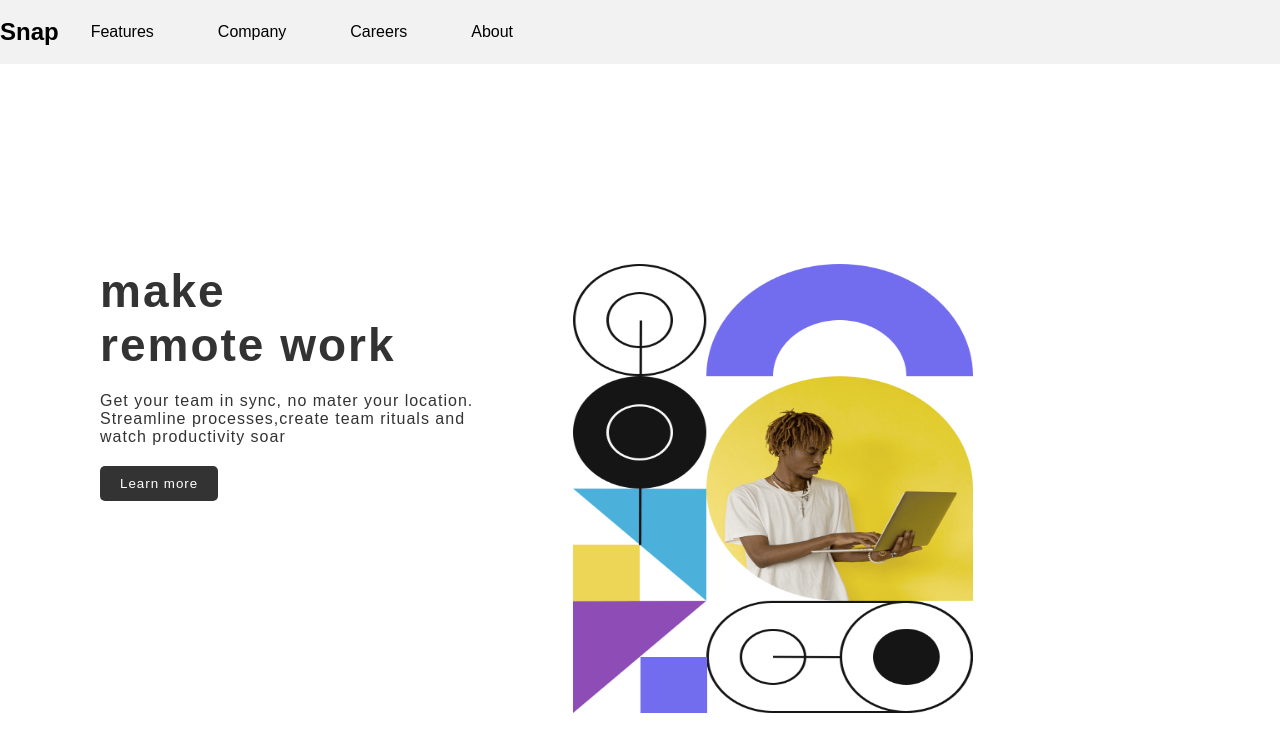
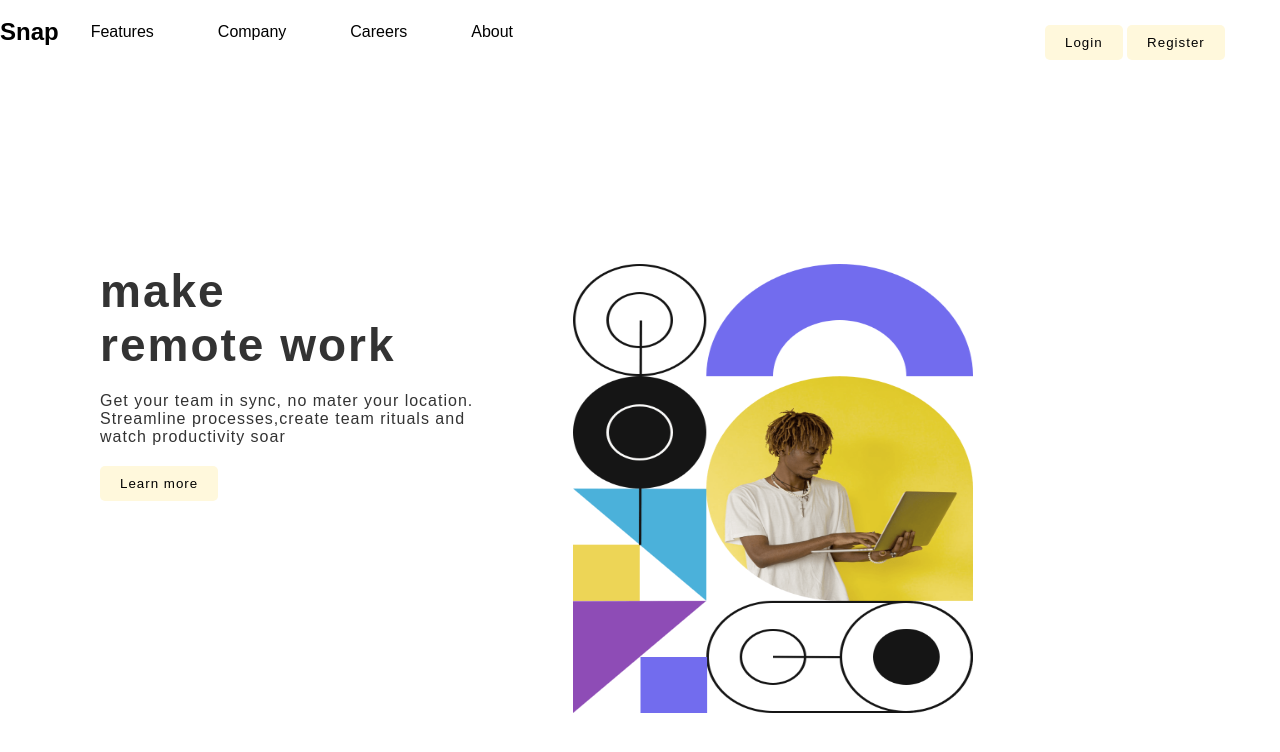
Before and after one commit to Ngetich-86/drop-down_nav_web, a plain HTML site: page index.html in a window 1280 px wide. Drawn offline with Linux system fonts and the light colour scheme.

Commit message:
small changes

```diff
--- a/index.html
+++ b/index.html
@@ -35,7 +35,13 @@
                 <li><a href="#">Careers</a></li>
                 <li><a href="#">About</a></li>
             </ul>
+            <div class="btn2">
+            <button class="btn1">Login</button>
+            <button class="btn1">Register</button>
+
+            </div>
             </nav>
+
     </div>
 
     <div class="content">
--- a/style.css
+++ b/style.css
@@ -10,7 +10,7 @@ nav{
     display: flex;
     align-items: center;
     min-height: 8vh;
-    background-color: #f2f2f2;
+    /* background-color: #f2f2f2; */
     font-family: 'Poppins', sans-serif;
 }
 nav ul {
@@ -33,7 +33,10 @@ nav ul li a {
   font-weight: 500;
   transition: all 0.3s ease;
 }
+.btn2{
+    margin-left: 500px;
 
+}
 .dropdown {
   position: relative;
 }
@@ -87,8 +90,8 @@ nav ul li a {
 button{
     margin-top: 20px;
     padding: 10px 20px;
-    background-color: #333;
-    color: #fff;
+    background-color:cornsilk;
+    color:black;
     border: none;
     border-radius: 5px;
     letter-spacing: 1px;
```
